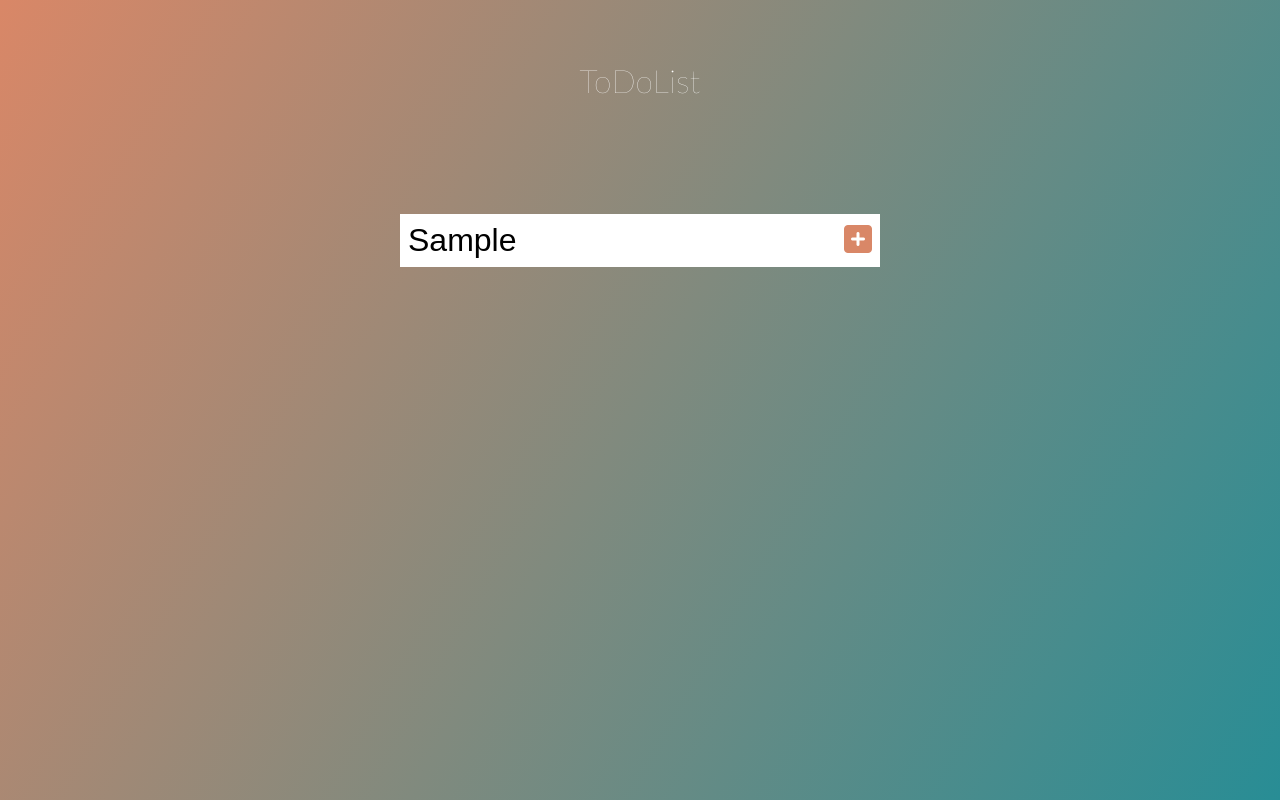
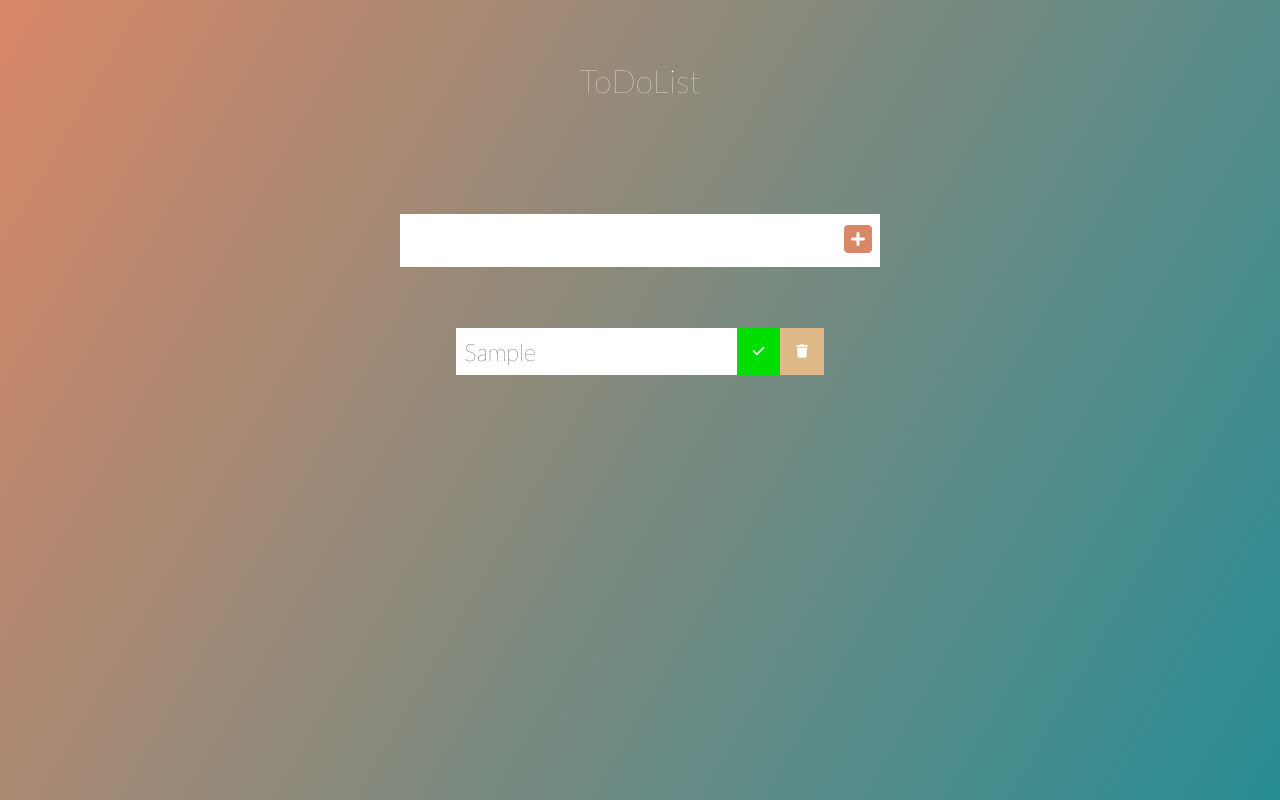
Before and after one commit to siddav83/to-do-list, a plain HTML site: page index.html in a window 1280 px wide. Both pictures are taken after typing "Sample" into the empty fields and a click on the button 858 px from the left and 240 px from the top of the page. Drawn offline with Linux system fonts and the light colour scheme.

Commit message:
added more ccs and js

```diff
--- a/app.js
+++ b/app.js
@@ -1,6 +1,6 @@
 //Selectors
 
-const todoInput = document.querySelector('.todo-input');
+const todoInput = document.querySelector('.to-do-input');
 const todoButton = document.querySelector('.todo-button');
 const todoList = document.querySelector('.todo-list');
 
@@ -18,7 +18,7 @@ todoButton.addEventListener('click',addTodo);
 //prevent the page from refreshing
 function addTodo(event) {
   event.preventDefault();
-}
+
 
 //ToDo Div
 const todoDiv = document.createElement('div');
@@ -26,17 +26,25 @@ todoDiv.classList.add('todo');
 
 //Create LI
 const newTodo = document.createElement('li');
-newTodo.innerText = `hey`
+newTodo.innerText = todoInput.value
+newTodo.classList.add("todo-item");
 todoDiv.appendChild(newTodo);
 
 //Check mark button
-const completeButton = document.createElement('button')
-completeButton.innerHTML = '<i class="das fa-check" ></i>'
-completeButton.classList.add('completed-button');
+const completeButton = document.createElement('button');
+completeButton.innerHTML = '<i class="fas fa-check"></i>';
+completeButton.classList.add('complete-btn');
 todoDiv.appendChild(completeButton);
 
 //trash mark button
 const trashButton = document.createElement('button')
-trashButton.innerHTML = '<i class="das fa-trash" ></i>'
-trashButton.classList.add('completed-button');
+trashButton.innerHTML = `<i class="fas fa-trash" ></i>`
+trashButton.classList.add('trash-btn');
 todoDiv.appendChild(trashButton);
+
+//APPEND TO LIST
+todoList.appendChild(todoDiv)
+
+//Clear input value
+todoInput.value = ""
+}
--- a/index.html
+++ b/index.html
@@ -6,9 +6,9 @@
   <meta name="viewport" content="width=device-width, initial-scale=1.0">
   <link rel="preconnect" href="https://fonts.googleapis.com">
 <link rel="preconnect" href="https://fonts.gstatic.com" crossorigin>
-<link rel="stylesheet" href="https://cdnjs.cloudflare.com/ajax/libs/font-awesome/6.0.0-beta3/css/all.min.css" integrity="sha512-Fo3rlrZj/k7ujTnHg4CGR2D7kSs0v4LLanw2qksYuRlEzO+tcaEPQogQ0KaoGN26/zrn20ImR1DfuLWnOo7aBA==" crossorigin="anonymous" referrerpolicy="no-referrer" />
 <link href="https://fonts.googleapis.com/css2?family=Lato:wght@100&display=swap" rel="stylesheet">
 <link rel="stylesheet" href="./style.css">
+<link rel="stylesheet" href="https://cdnjs.cloudflare.com/ajax/libs/font-awesome/6.0.0-beta3/css/all.min.css" integrity="sha512-Fo3rlrZj/k7ujTnHg4CGR2D7kSs0v4LLanw2qksYuRlEzO+tcaEPQogQ0KaoGN26/zrn20ImR1DfuLWnOo7aBA==" crossorigin="anonymous" referrerpolicy="no-referrer" />
   <title>ToDo List</title>
 </head>
 <body>
@@ -19,12 +19,12 @@
   <button class="todo-button" type="submit">
     <i class="fas fa-plus-square"></i>
   </button>
-  <div class="to-do=container">
+  </form>
+  <div class="to-do-container">
     <ul class="todo-list">
 
     </ul>
   </div>
-  </form>
 <script src="./app.js"></script>
 </body>
 </html>
--- a/style.css
+++ b/style.css
@@ -41,3 +41,45 @@ form button:hover {
   background: #d98767;
   color: white;
 }
+
+.to-do-container {
+  display: flex;
+  justify-content: center;
+  align-items:  center;
+}
+
+.todo-list {
+  min-width: 30%;
+  list-style: none;
+}
+
+.todo {
+  margin:  0.5rem;
+  background: white;
+  color:  black;
+  font-size: 1.5rem;
+  display:  flex;
+  justify-content:  space-between;
+  align-items:  center;
+}
+
+.todo li {
+  flex:  1;
+}
+
+.trash-btn,
+.complete-btn {
+  background:  burlywood;
+  color:  white;
+  border: none;
+  padding:  1rem;
+  cursor:  pointer;
+  font-size:  1 rem;
+}
+
+.complete-btn {
+ background: rgb(00, 222, 01);
+}
+.todo-item {
+  padding: 0rem 0.5rem;
+}
```
